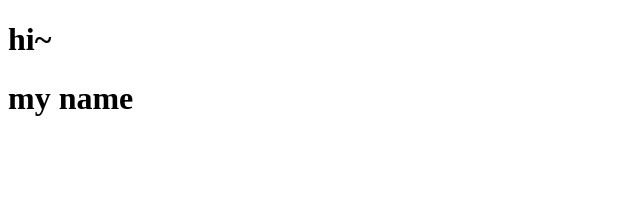
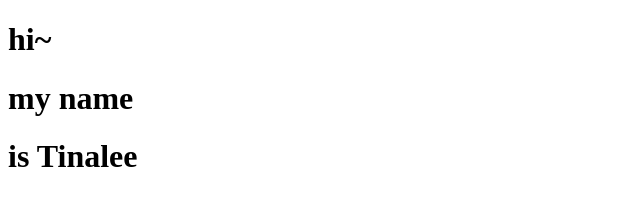
Before and after one commit to tinalee0620/110519010w2, a plain HTML site: page index.html in a window 1280 px wide. Shown: the whole page, without its empty margins (0-640 px from the left). Drawn offline with Linux system fonts and the light colour scheme.

Commit message:
issue1-c2

```diff
--- a/index.html
+++ b/index.html
@@ -9,5 +9,6 @@
 <body>
     <h1>hi~</h1>
     <h1>my name</h1>
+    <h1>is Tinalee</h1>
 </body>
 </html>
```
